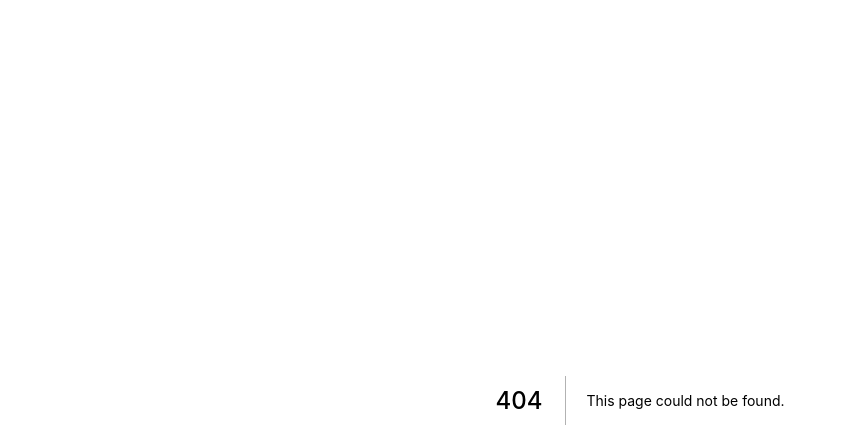
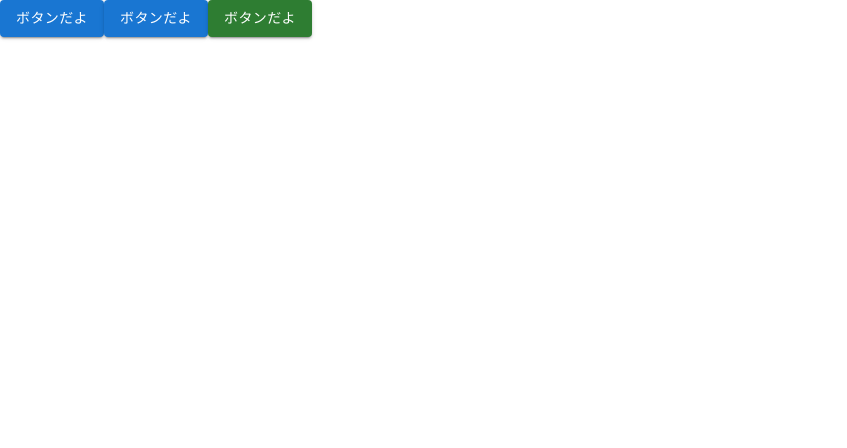
Before and after one commit to s-kyono/todo, a Next.js app in the folder web/: page /material in a window 1280 px wide. Before the commit this address had no page. Shown: the top 448 px of the page, without its empty margins (0-847 px from the left). Built offline with nearby package versions, Linux system fonts and the light colour scheme.

Commit message:
material-ui追加

```diff
--- /dev/null
+++ b/web/src/pages/material.tsx
@@ -0,0 +1,15 @@
+import React from 'react';
+import type { NextPage } from 'next';
+import { Button } from "@mui/material";
+
+const Home: NextPage = () => {
+  return (
+    <div>
+      <Button variant="contained">ボタンだよ</Button>
+      <Button variant="contained" color="primary">ボタンだよ</Button>
+      <Button variant="contained" color="success">ボタンだよ</Button>
+    </div>
+  )
+}
+
+export default Home
```
Also changed, not shown: web/package.json (+6 -1 lines), 1 other file (tests, documents, lock files or other folders).
